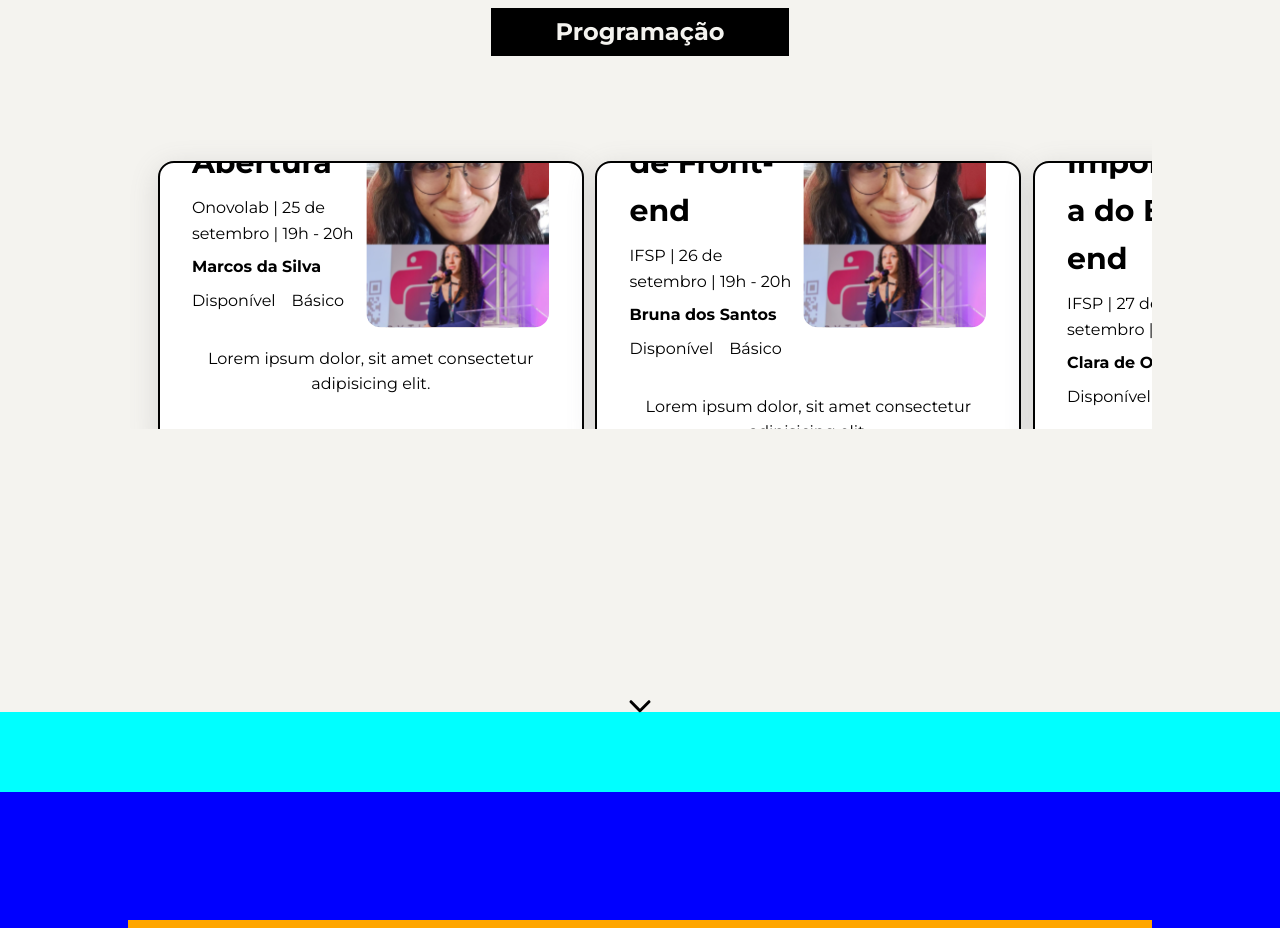
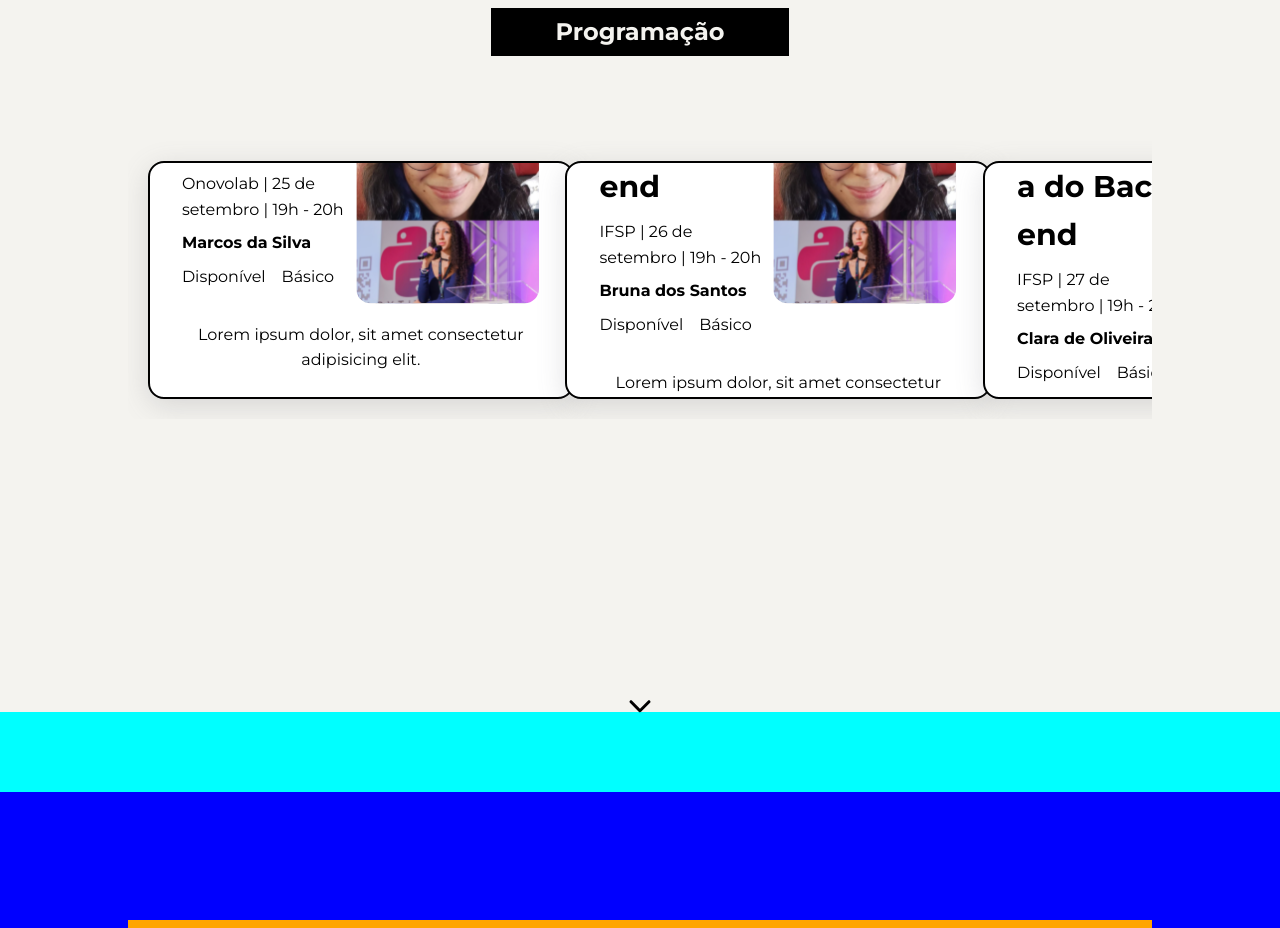
Before and after one commit to pet-ads/wecomp-new, a React (Vite) app: page / in a window 1280 px wide. Shown: the part 2840-3768 px from the top of the page. Built offline with nearby package versions, Linux system fonts and the light colour scheme.

Commit message:
fix: ajust of height in card programmming

```diff
--- a/src/components/Slider/index.tsx
+++ b/src/components/Slider/index.tsx
@@ -3,7 +3,6 @@ import { useState, useEffect } from "react";
 import { Swiper, SwiperSlide } from "swiper/react";
 
 import "swiper/swiper-bundle.css";
-
 
 // Type
 import { SliderProps } from "../../types/Slider";
@@ -26,14 +25,10 @@ export default function Slider<T>({ items, renderItem }: SliderProps<T>) {
 
   return (
     <SliderContainer>
-      <Swiper
-        slidesPerView={slidePerView} spaceBetween={20}>
+      <Swiper slidesPerView={slidePerView} spaceBetween={20}>
         {items.map((item, index) => (
-
-          <SwiperSlide key={index} style={{ height: "auto", padding: "10px"}}>
-
-                {renderItem(item)}
-
+          <SwiperSlide key={index} style={{ height: "100%" }}>
+            {renderItem(item)}
           </SwiperSlide>
         ))}
       </Swiper>
--- a/src/components/Slider/styles.ts
+++ b/src/components/Slider/styles.ts
@@ -1,26 +1,19 @@
 // External Library
 import styled from "styled-components";
 
-
-
-
 export const SliderContainer = styled.div`
-    min-width: 70%; /* Largura mínima */
-    max-width: 100%; /* Largura máxima */
+  min-width: 70%;
+  max-width: 100%;
   height: 100%;
   object-fit: cover;
 
-
   .swiper-pagination-bullet {
-        background:rgb(255, 255, 255);
+    background: rgb(255, 255, 255);
     opacity: 0.6;
   }
-
 
   .swiper-pagination-bullet-active {
     background: var(--primary-color);
     opacity: 1;
   }
-
-
 `;
```
Lines whose indentation alone changed are shown as unchanged.
